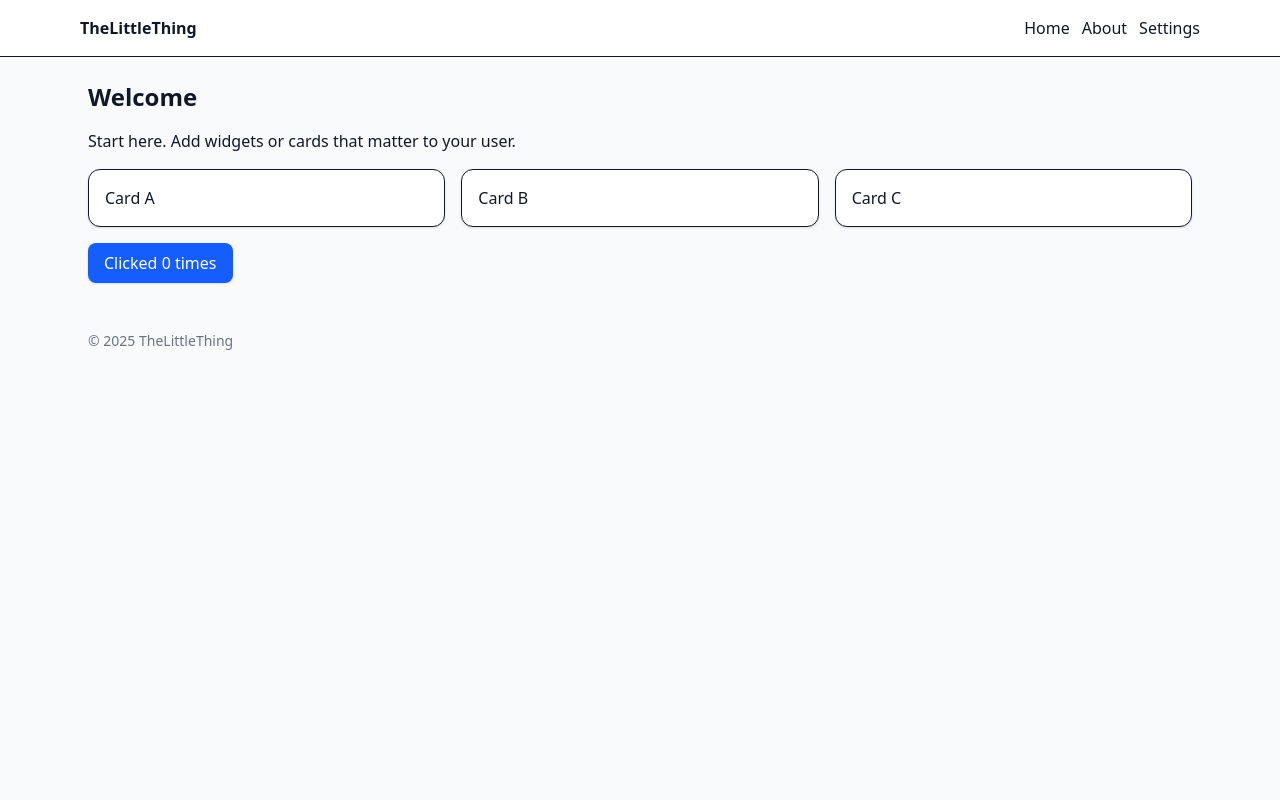
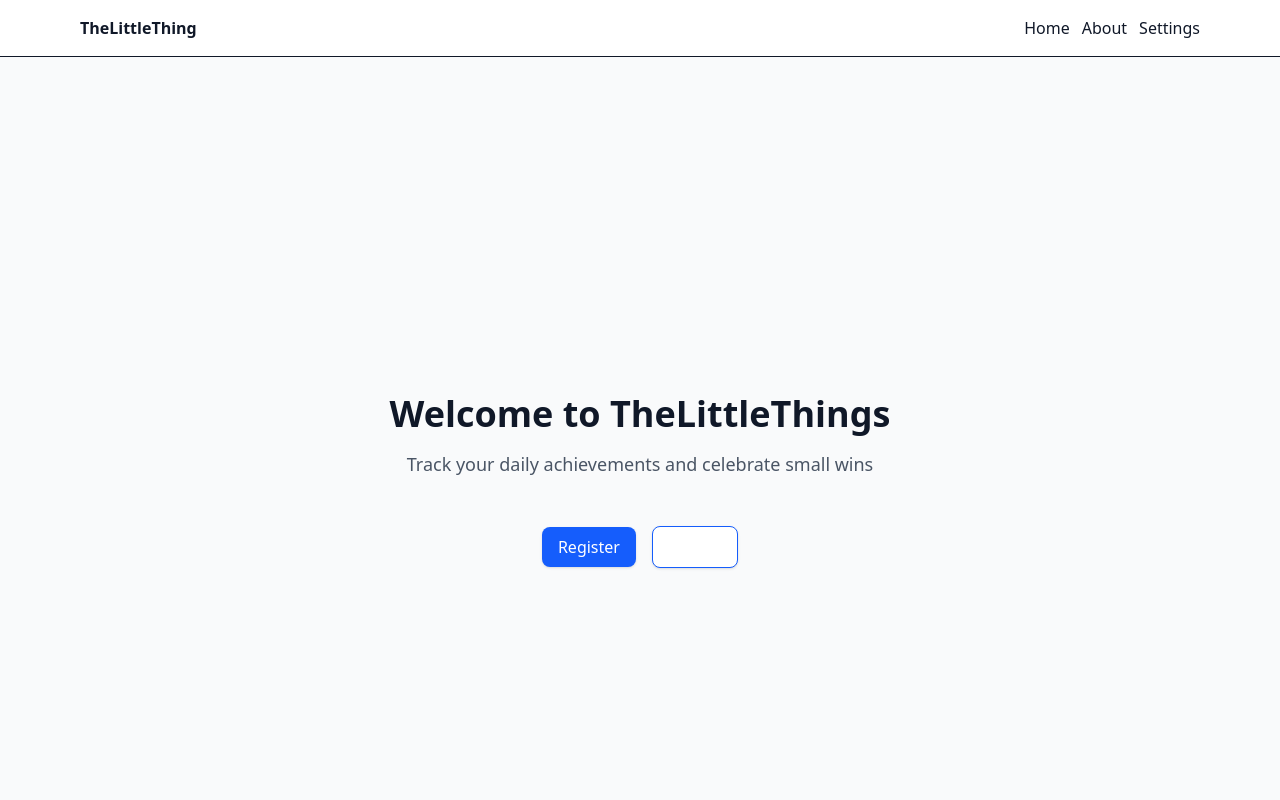
Before and after one commit to nas0404/TheLittleThings, a React (Vite) app in the folder frontend/: page / in a window 1280 px wide. Shown: the top 800 px of the page. Built offline with nearby package versions, Linux system fonts and the light colour scheme.

Commit message:
Edited App route to make landing page - Landing

```diff
--- a/frontend/src/routes/AppRoutes.tsx
+++ b/frontend/src/routes/AppRoutes.tsx
@@ -3,11 +3,13 @@ import Home from '../pages/Home';
 import About from '../pages/About';
 import Settings from '../pages/Settings';
 import NotFound from '../pages/NotFound';
+import Landing from '../pages/Landing';
 
 export default function AppRoutes() {
   return (
     <Routes>
-      <Route path="/" element={<Home />} />
+      <Route path="/" element={<Landing />} />
+      <Route path="/home" element={<Home />} />
       <Route path="/about" element={<About />} />
       <Route path="/settings" element={<Settings />} />
       <Route path="*" element={<NotFound />} />
```
